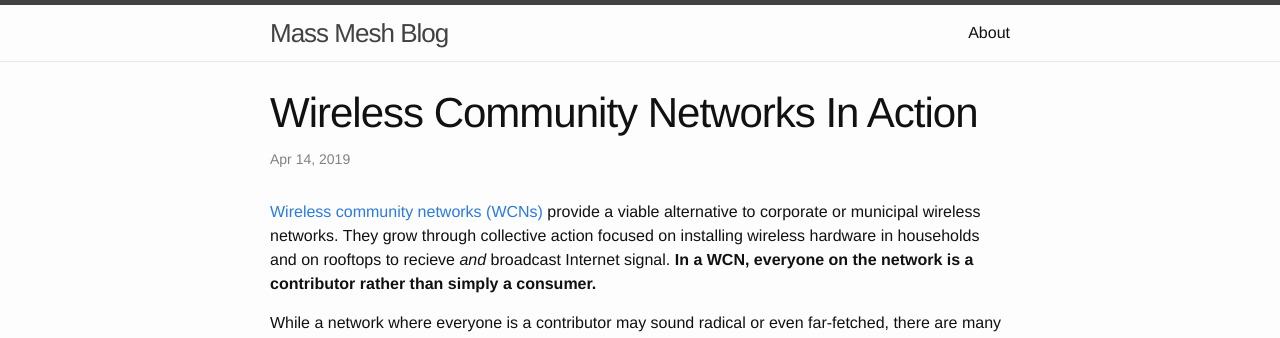
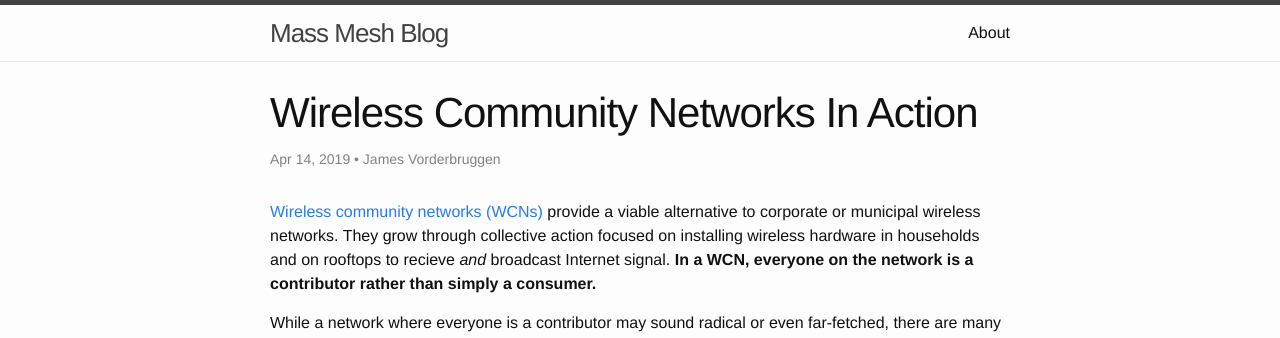
Before and after one commit to MassMesh/blog, a Jekyll site: the page built from _posts/2019-04-14-wireless-community-networks-in-action.markdown, in a window 1280 px wide and 900 px high. Shown: the top 338 px of the window. Built offline with Jekyll 4.4.1, drawn with Linux system fonts in a browser that asks for light colours.

Commit message:
Added author info to all posts.

```diff
--- a/_posts/2019-03-07-ujima-node-runner.markdown
+++ b/_posts/2019-03-07-ujima-node-runner.markdown
@@ -2,6 +2,7 @@
 layout: post
 title:  "Mass Mesh x Ujima Kickoff"
 date:   2019-03-07 10:22:54 -0400
+author: James Vorderbruggen
 categories: outreach ujima
 ---
 On March 6, three members of the core MassMesh team, plus Ned and I ventured down to Jamaica Plain to present about mesh nets and their liberatory potential. Our audience: Ujima Boston, a democratically controlled investment fund focused on building the solidarity/co-op economy. In order to demonstrate the process of building a mesh network vividly, we played a game called NodeRunner that was originally developed in 2015 by the Detroit Digital Justice Coalition. Participants were able to successfully play through the game, and we garnered a lot of rich input about what residents of JP expect out of community owned internet infrastructure.
--- a/_posts/2019-04-10-first-install.markdown
+++ b/_posts/2019-04-10-first-install.markdown
@@ -2,6 +2,7 @@
 layout: post
 title:  "Our First Installation"
 date:   2019-04-09 17:00:00 -0400
+author: James Vorderbruggen
 categories: installation lime cjdns
 ---
 
--- a/_posts/2019-04-14-wireless-community-networks-in-action.markdown
+++ b/_posts/2019-04-14-wireless-community-networks-in-action.markdown
@@ -2,6 +2,7 @@
 layout: post
 title:  "Wireless Community Networks In Action"
 date:   2019-04-14 00:00:00 -0400
+author: James Vorderbruggen
 categories: research
 ---
 
```
